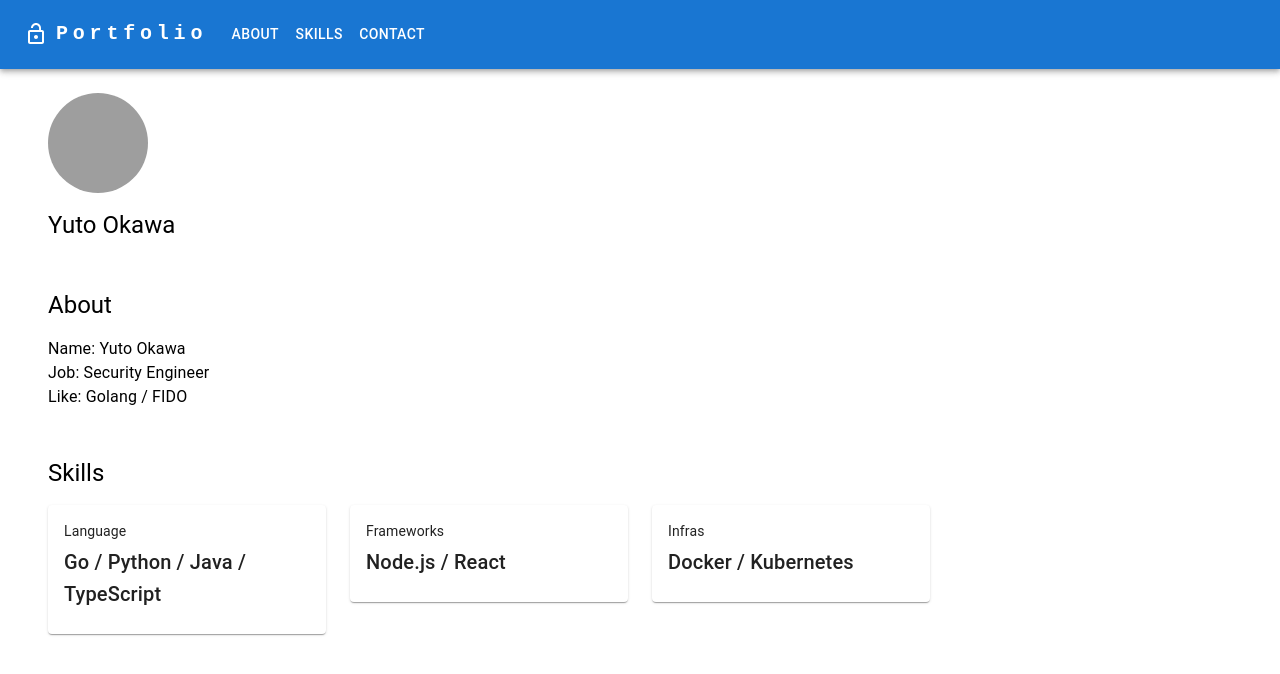
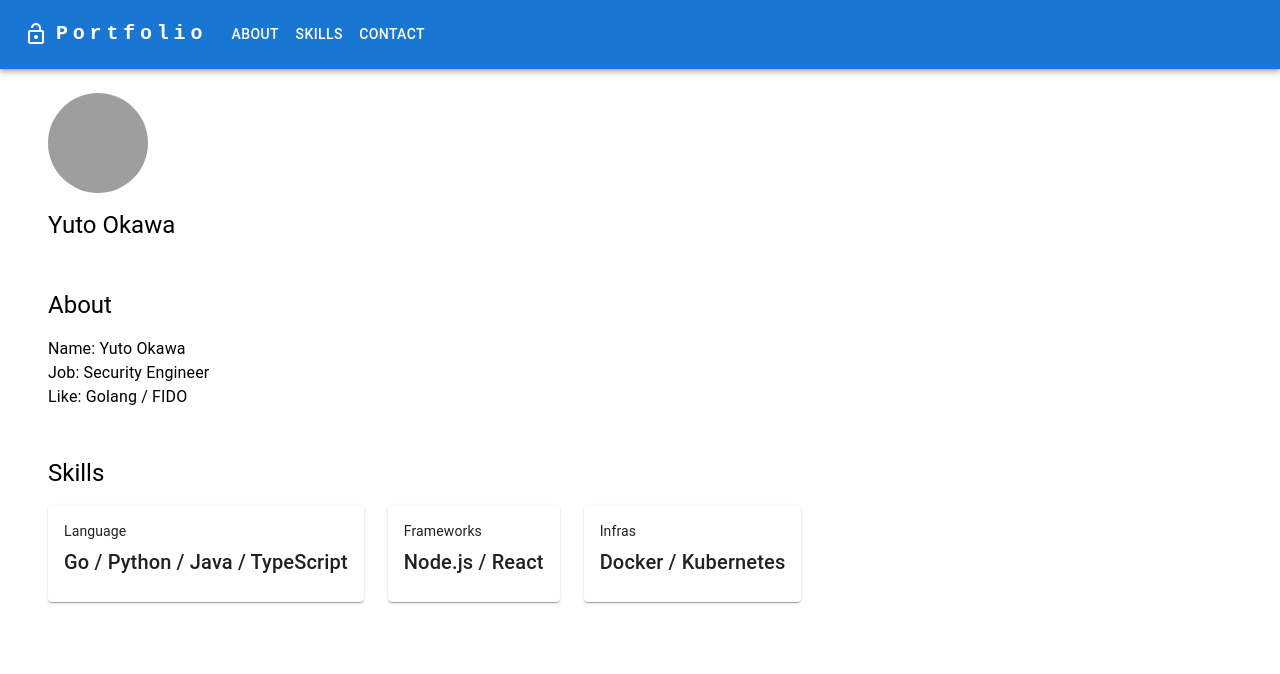
Before and after one commit to YutoOkawa/YutoOkawa.github.io, a React (Create React App) app: page / in a window 1280 px wide. Shown: the top 674 px of the page. Built offline with nearby package versions, Linux system fonts and the light colour scheme; grey boxes are pictures that could not be loaded.

Commit message:
Fix Auto-layout

```diff
--- a/src/components/Skills.tsx
+++ b/src/components/Skills.tsx
@@ -7,7 +7,7 @@ type SkillTexts = {
 
 const SkillContent: React.FC<{skill: SkillTexts}> = ( {skill} ) => {
 	return (
-		<Grid item xs={3}>
+		<Grid item>
 			<Card sx={{ maxWidth: '100%' }} >
 				<CardContent>
 					<Typography sx={{ fontSize: 14 }} color={'text.Secondary'} gutterBottom>
@@ -47,7 +47,7 @@ const Skills: React.FC = () => {
 						</Typography>
 					</Box>
 					<Box display={'flex'} justifyContent={'left'} p={1}>
-						<Grid container spacing={{ xs: 2, md: 3 }} columns={{ xs: 4, sm: 8, md: 12 }} justifyContent={'left'}>
+						<Grid container spacing={3} justifyContent={'left'}>
 							{skills.map((skill) => (
 								<SkillContent skill={skill}></SkillContent>
 							))}
```
